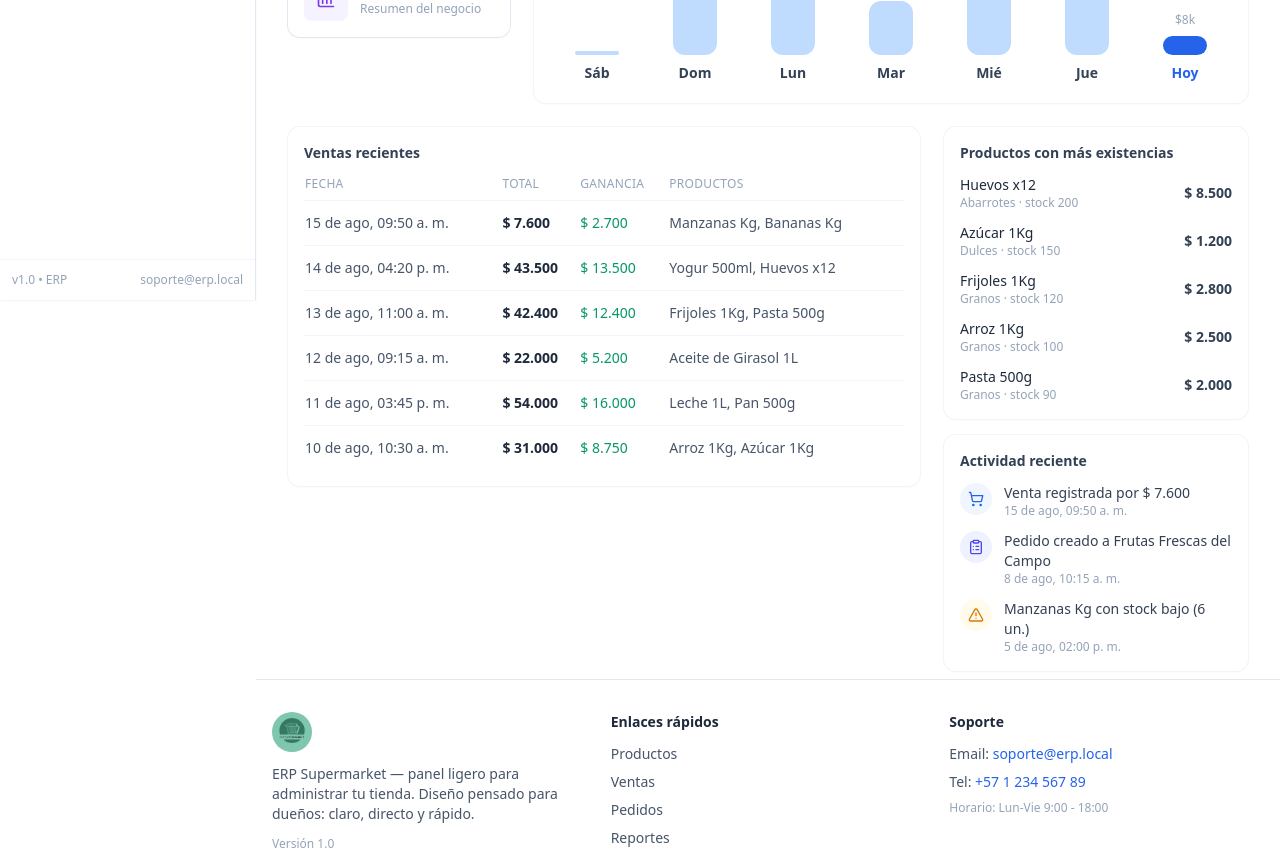
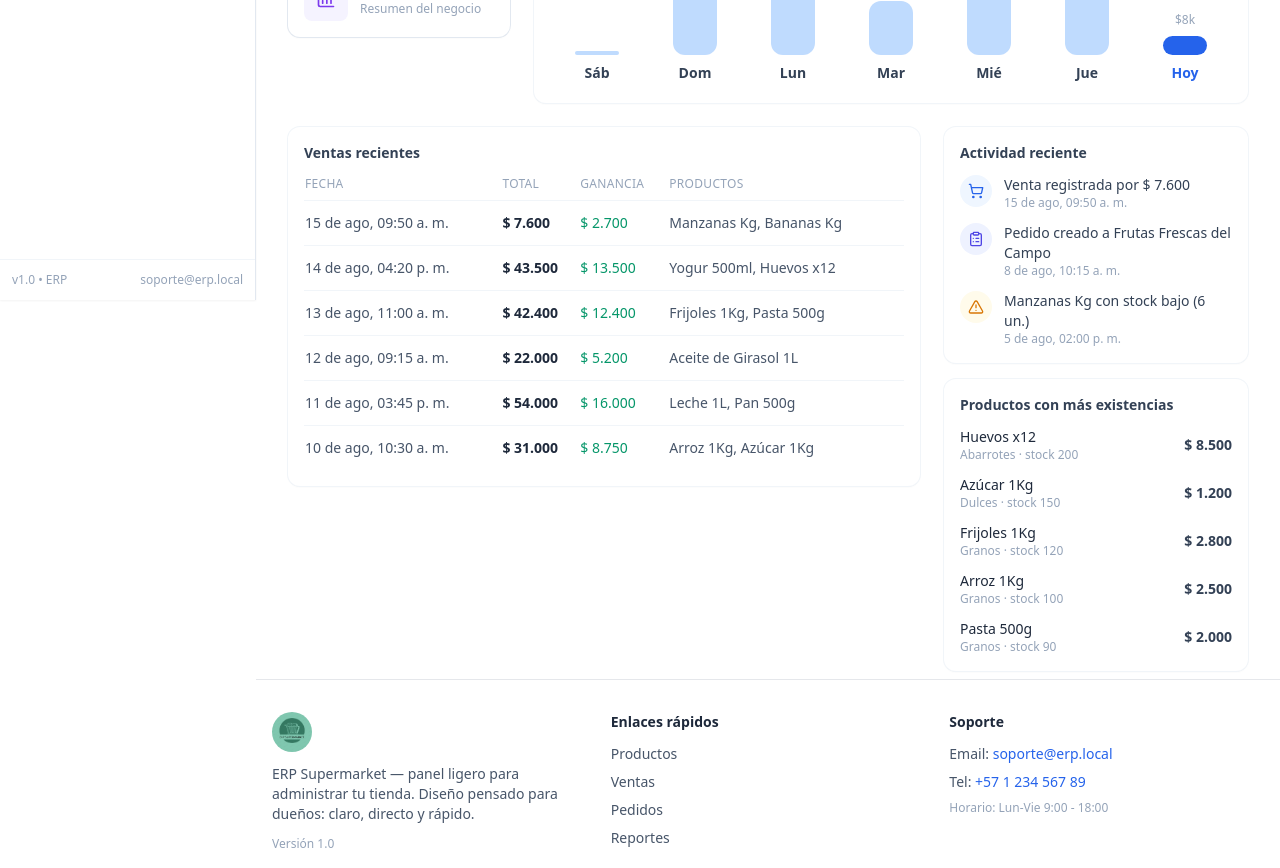
Before and after one commit to stevenD18skz/ERP, a Next.js app: page / in a window 1280 px wide. Shown: the part 500-1368 px from the top of the page. Built offline with nearby package versions, Linux system fonts and the light colour scheme; no server answers.

Commit message:
feat: create dashboard page with sales trends, activity feed, and inventory overview

```diff
--- a/src/app/page.tsx
+++ b/src/app/page.tsx
@@ -603,8 +603,8 @@ export default function Home() {
             <RecentSalesTable items={sales} />
           </div>
           <div className="space-y-4">
+            <RecentActivity items={activity} />
             <TopProductsHome items={topProductsHome} />
-            <RecentActivity items={activity} />
           </div>
         </section>
 
```
